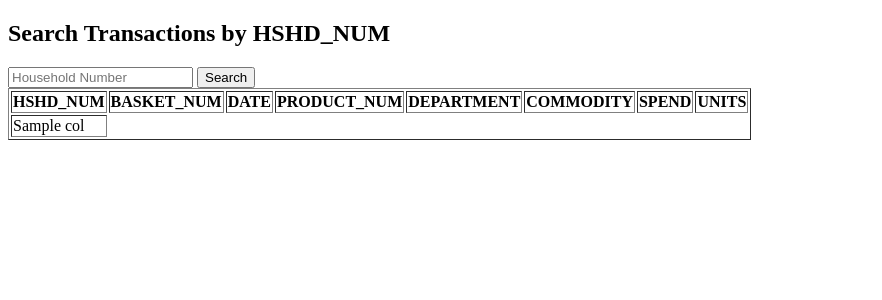
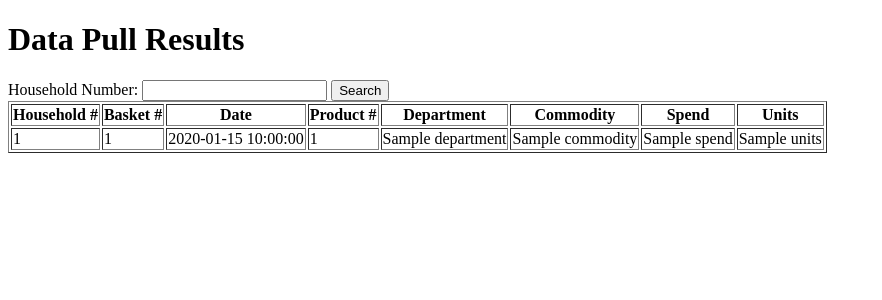
Before and after one commit to SaiBharath-Dev/Retail, a Flask app: template frontend/templates/data_pull.html in a window 1280 px wide. Shown: the top 300 px of the page, without its empty margins (0-882 px from the left). Run offline with Flask 3, Linux system fonts and the light colour scheme; the template is opened without the code that fills it: most values are stand-ins (such as "Sample title", 1, 10 or a date in 2020).

Commit message:
Update data_pull.html

```diff
--- a/frontend/templates/data_pull.html
+++ b/frontend/templates/data_pull.html
@@ -1,26 +1,55 @@
+<!-- Example of what your template might look like -->
 <!DOCTYPE html>
 <html>
-<head><title>Data Pull</title></head>
+<head>
+    <title>Data Pull Results</title>
+</head>
 <body>
-  <h2>Search Transactions by HSHD_NUM</h2>
-  <form method="post">
-    <input type="number" name="hshd_num" placeholder="Household Number">
+    <h1>Data Pull Results</h1>
+
+    <form method="POST">
+        <label for="hshd_num">Household Number:</label>
+        <input type="text" id="hshd_num" name="hshd_num" required>
         <button type="submit">Search</button>
     </form>
+
+    {% if error %}
+        <div class="error">
+            <p>Error: {{ error }}</p>
+        </div>
+    {% endif %}
+
     {% if results %}
         <table border="1">
+            <thead>
                 <tr>
-        <th>HSHD_NUM</th><th>BASKET_NUM</th><th>DATE</th><th>PRODUCT_NUM</th>
-        <th>DEPARTMENT</th><th>COMMODITY</th><th>SPEND</th><th>UNITS</th>
+                    <th>Household #</th>
+                    <th>Basket #</th>
+                    <th>Date</th>
+                    <th>Product #</th>
+                    <th>Department</th>
+                    <th>Commodity</th>
+                    <th>Spend</th>
+                    <th>Units</th>
                 </tr>
-      {% for row in results %}
+            </thead>
+            <tbody>
+                {% for result in results %}
                 <tr>
-        {% for col in row %}
-        <td>{{ col }}</td>
-        {% endfor %}
+                    <td>{{ result.hshd_num }}</td>
+                    <td>{{ result.basket_num }}</td>
+                    <td>{{ result.date }}</td>
+                    <td>{{ result.product_num }}</td>
+                    <td>{{ result.department }}</td>
+                    <td>{{ result.commodity }}</td>
+                    <td>{{ result.spend }}</td>
+                    <td>{{ result.units }}</td>
                 </tr>
                 {% endfor %}
+            </tbody>
         </table>
+    {% else %}
+        <p>No results found.</p>
     {% endif %}
 </body>
 </html>
```
Lines whose indentation alone changed are shown as unchanged.
